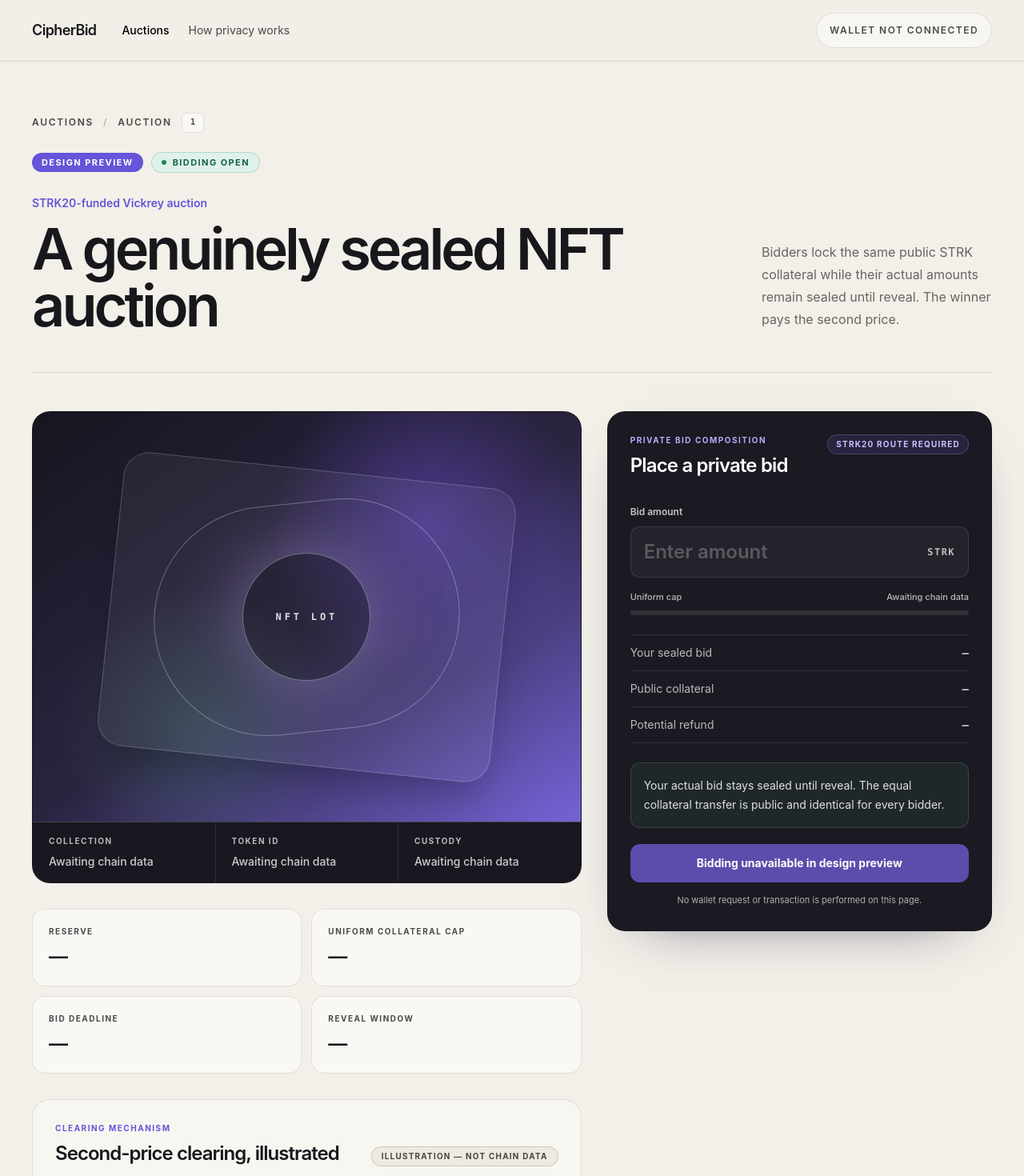
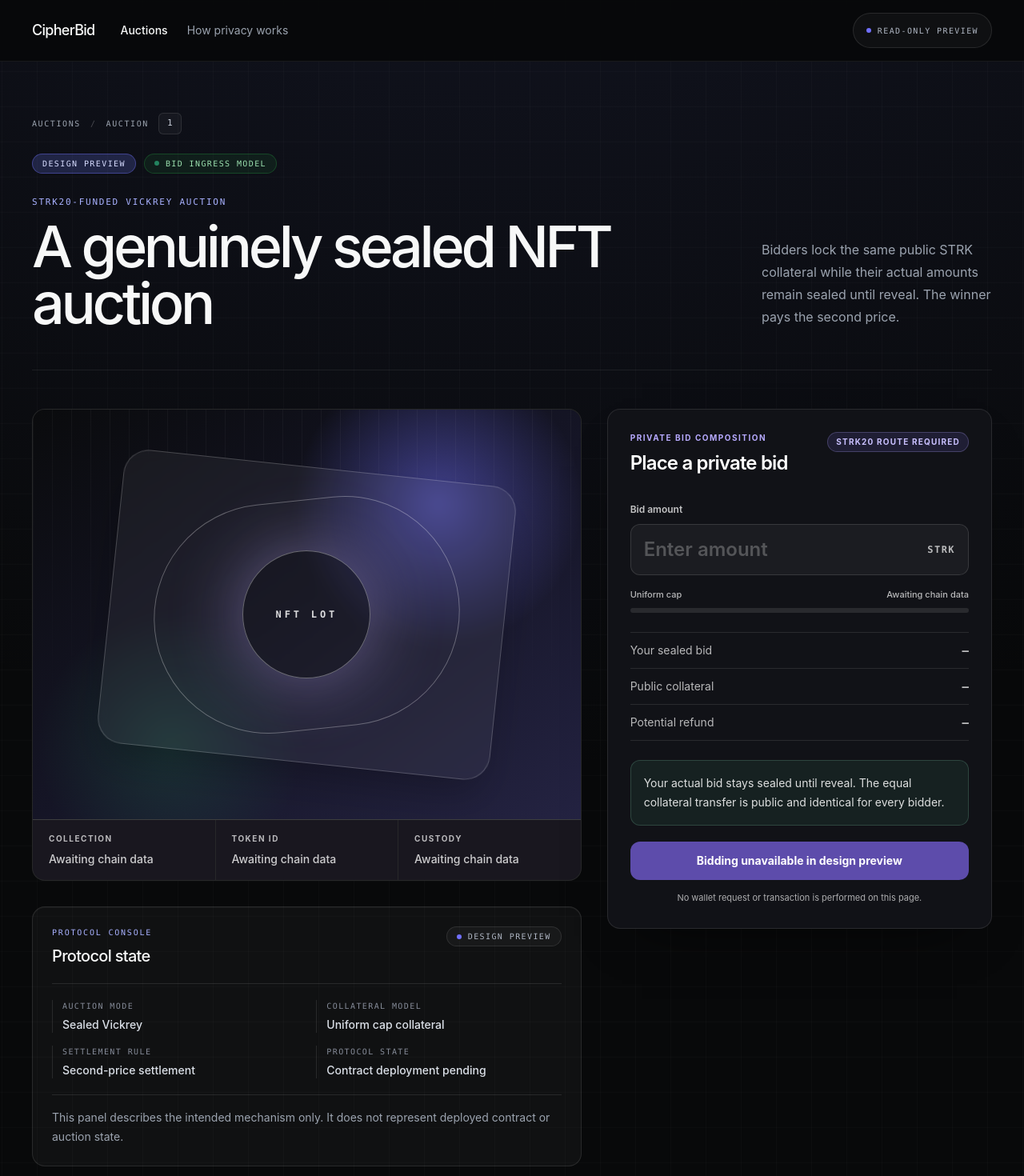
Before and after one commit to SourceSenseiTheRealOne/cipherbid, a Next.js app in the folder web/: page /auctions/1 in a window 1280 px wide. Shown: the top 1470 px of the page at 80% size. Built offline with nearby package versions, Linux system fonts and the light colour scheme.

Commit message:
feat(web): add premium protocol console

```diff
--- a/web/src/app/globals.css
+++ b/web/src/app/globals.css
@@ -2,9 +2,58 @@
 
 .cipherbid-auction-art {
   background:
-    radial-gradient(circle at 72% 28%, rgb(125 92 255 / 42%), transparent 32%),
-    radial-gradient(circle at 30% 76%, rgb(77 174 134 / 22%), transparent 28%),
-    linear-gradient(145deg, #17151f, #2b2441 52%, #7564d8);
+    radial-gradient(circle at 74% 23%, rgb(113 112 255 / 48%), transparent 28%),
+    radial-gradient(circle at 25% 82%, rgb(40 166 104 / 18%), transparent 25%),
+    linear-gradient(145deg, #0a0b0d, #151526 52%, #242342);
+}
+
+.cipherbid-auction-page {
+  background-image:
+    linear-gradient(rgb(255 255 255 / 0.018) 1px, transparent 1px),
+    linear-gradient(90deg, rgb(255 255 255 / 0.018) 1px, transparent 1px),
+    radial-gradient(circle at 50% -20%, rgb(94 106 210 / 0.16), transparent 38%);
+  background-position: center;
+  background-size:
+    44px 44px,
+    44px 44px,
+    auto;
+  font-feature-settings: 'cv01', 'ss03';
+}
+
+.cipherbid-auction-art::before {
+  position: absolute;
+  inset: 0;
+  content: '';
+  background-image: linear-gradient(90deg, rgb(255 255 255 / 0.04) 1px, transparent 1px);
+  background-size: 24px 24px;
+  mask-image: linear-gradient(to bottom, black, transparent 80%);
+}
+
+.cipherbid-panel :is(h2, h3) {
+  color: #f7f8f8;
+}
+
+.cipherbid-panel :is(p, li, dt, dd) {
+  color: #9ba3af;
+}
+
+.cipherbid-panel .text-\[\#6654d9\] {
+  color: #a8b1ff;
+}
+
+.cipherbid-panel .divide-black\/10,
+.cipherbid-panel .border-black\/10 {
+  border-color: rgb(255 255 255 / 0.08);
+}
+
+.cipherbid-panel .bg-\[\#e1f1e9\],
+.cipherbid-panel .bg-\[\#eeeae2\] {
+  background: rgb(255 255 255 / 0.035);
+}
+
+.cipherbid-panel .text-\[\#195e47\],
+.cipherbid-panel .text-\[\#245e4b\] {
+  color: #aee5c1;
 }
 
 @media (prefers-reduced-motion: reduce) {
--- a/web/src/app/layout.tsx
+++ b/web/src/app/layout.tsx
@@ -2,8 +2,8 @@ import type { Metadata } from 'next'
 import './globals.css'
 
 export const metadata: Metadata = {
-  title: 'Create Next App',
-  description: 'Generated by create next app',
+  title: 'CipherBid — Private Vickrey auctions on Starknet',
+  description: 'A visual preview of STRK20-funded sealed NFT auction mechanics.',
 }
 
 export default function RootLayout({
--- a/web/src/features/auction/ui/AuctionBidPreview.tsx
+++ b/web/src/features/auction/ui/AuctionBidPreview.tsx
@@ -1,5 +1,6 @@
 import Link from 'next/link'
 import { SEPOLIA_STRK20_POOL } from '@/lib/starknet/network'
+import { ProtocolConsole } from './ProtocolConsole'
 import { SecondPriceIllustration } from './SecondPriceIllustration'
 
 export type AuctionBidPreviewProps = Readonly<{
@@ -27,70 +28,73 @@ const lifecycle = [
 ] as const
 
 function PlaceholderValue() {
-  return <dd className="mt-2 text-2xl font-semibold tabular-nums text-[#18171b]">—</dd>
+  return <dd className="mt-2 text-2xl font-medium tabular-nums text-[#f7f8f8]">—</dd>
 }
 
 export function AuctionBidPreview({ auctionId }: AuctionBidPreviewProps) {
   return (
-    <div className="cipherbid-auction-page min-h-screen bg-[#f3f0e9] text-[#18171b]">
-      <header className="border-b border-black/10 bg-[#f3f0e9]/95">
+    <div className="cipherbid-auction-page min-h-screen bg-[#08090a] text-[#f7f8f8]">
+      <header className="border-b border-white/[0.07] bg-[#08090a]/95 backdrop-blur-xl">
         <div className="mx-auto flex max-w-7xl flex-wrap items-center justify-between gap-4 px-5 py-4 sm:px-8 lg:px-10">
           <div className="flex items-center gap-8">
-            <Link href="/" className="text-lg font-semibold tracking-[-0.035em] outline-offset-4">
+            <Link href="/" className="text-lg font-medium tracking-[-0.04em] text-[#f7f8f8] outline-offset-4">
               CipherBid
             </Link>
-            <nav aria-label="Primary" className="hidden items-center gap-6 text-sm text-black/70 sm:flex">
-              <span className="font-medium text-black">Auctions</span>
-              <a href="#privacy" className="outline-offset-4 transition-colors hover:text-black">
+            <nav aria-label="Primary" className="hidden items-center gap-6 text-sm text-[#9ba3af] sm:flex">
+              <span className="font-medium text-[#f7f8f8]">Auctions</span>
+              <a href="#privacy" className="outline-offset-4 transition-colors hover:text-[#f7f8f8]">
                 How privacy works
               </a>
             </nav>
           </div>
-          <span className="inline-flex min-h-11 items-center rounded-full border border-black/10 bg-white/45 px-4 text-xs font-semibold uppercase tracking-[0.12em] text-black/70">
-            Wallet not connected
+          <span className="inline-flex min-h-11 items-center gap-2 rounded-full border border-white/10 bg-white/[0.035] px-4 font-mono text-[10px] font-medium uppercase tracking-[0.14em] text-[#aeb5c2]">
+            <span className="h-1.5 w-1.5 rounded-full bg-[#7170ff]" aria-hidden="true" />
+            Read-only preview
           </span>
         </div>
       </header>
 
       <main className="mx-auto max-w-7xl px-5 py-8 sm:px-8 sm:py-12 lg:px-10 lg:py-16">
-        <section aria-labelledby="auction-title" className="mb-9 border-b border-black/10 pb-9 sm:mb-12 sm:pb-12">
+        <section aria-labelledby="auction-title" className="mb-9 border-b border-white/[0.07] pb-9 sm:mb-12 sm:pb-12">
           <nav
             aria-label="Breadcrumb"
-            className="mb-6 flex flex-wrap items-center gap-3 text-xs font-semibold uppercase tracking-[0.14em]"
+            className="mb-6 flex flex-wrap items-center gap-3 font-mono text-[10px] font-medium uppercase tracking-[0.16em]"
           >
-            <Link href="/" className="text-black/70 outline-offset-4 transition-colors hover:text-black">
+            <Link href="/" className="text-[#9ba3af] outline-offset-4 transition-colors hover:text-[#f7f8f8]">
               Auctions
             </Link>
-            <span aria-hidden="true" className="text-black/25">
+            <span aria-hidden="true" className="text-white/25">
               /
             </span>
-            <span className="text-black/70">Auction</span>
-            <code className="max-w-full overflow-hidden text-ellipsis rounded-md border border-black/10 bg-white/55 px-2.5 py-1 font-mono text-[11px] normal-case tracking-normal text-black/65">
+            <span className="text-[#9ba3af]">Auction</span>
+            <code className="max-w-full overflow-hidden text-ellipsis rounded-md border border-white/10 bg-white/[0.035] px-2.5 py-1 font-mono text-[11px] normal-case tracking-normal text-[#c8ced8]">
               {auctionId}
             </code>
           </nav>
 
           <div className="flex flex-wrap items-center gap-2.5">
-            <span className="rounded-full bg-[#6654d9] px-3 py-1 text-[11px] font-bold uppercase tracking-[0.13em] text-white">
+            <span className="rounded-full border border-[#7170ff]/40 bg-[#5e6ad2]/25 px-3 py-1 font-mono text-[10px] font-medium uppercase tracking-[0.14em] text-[#d7dcff]">
               Design preview
             </span>
-            <span className="inline-flex items-center gap-2 rounded-full border border-[#298a68]/25 bg-[#dff2e9] px-3 py-1 text-[11px] font-bold uppercase tracking-[0.13em] text-[#176348]">
+            <span className="inline-flex items-center gap-2 rounded-full border border-[#27a644]/30 bg-[#27a644]/10 px-3 py-1 font-mono text-[10px] font-medium uppercase tracking-[0.14em] text-[#9be1af]">
               <span className="h-1.5 w-1.5 rounded-full bg-[#23845f]" aria-hidden="true" />
-              Bidding open
+              Bid ingress model
             </span>
           </div>
 
           <div className="mt-7 grid gap-6 lg:grid-cols-[minmax(0,1fr)_18rem] lg:items-end">
             <div>
-              <p className="mb-3 text-sm font-semibold text-[#6654d9]">STRK20-funded Vickrey auction</p>
+              <p className="mb-3 font-mono text-[11px] font-medium uppercase tracking-[0.16em] text-[#a8b1ff]">
+                STRK20-funded Vickrey auction
+              </p>
               <h1
                 id="auction-title"
-                className="max-w-4xl text-4xl font-semibold leading-[0.98] tracking-[-0.055em] sm:text-6xl lg:text-7xl"
+                className="max-w-4xl text-4xl font-medium leading-[0.98] tracking-[-0.06em] text-[#f7f8f8] sm:text-6xl lg:text-7xl"
               >
                 A genuinely sealed NFT auction
               </h1>
             </div>
-            <p className="max-w-xl text-base leading-7 text-black/58 lg:pb-1">
+            <p className="max-w-xl text-base leading-7 text-[#9ba3af] lg:pb-1">
               Bidders lock the same public STRK collateral while their actual amounts remain sealed until reveal. The
               winner pays the second price.
             </p>
@@ -101,7 +105,7 @@ export function AuctionBidPreview({ auctionId }: AuctionBidPreviewProps) {
           <section
             aria-labelledby="lot-title"
             data-testid="auction-lot"
-            className="min-w-0 overflow-hidden rounded-[1.4rem] border border-black/10 bg-[#19171f] text-white lg:col-span-7 lg:col-start-1 lg:row-start-1"
+            className="min-w-0 overflow-hidden rounded-2xl border border-white/10 bg-[#0f1011] text-white shadow-[inset_0_1px_0_rgba(255,255,255,0.04)] lg:col-span-7 lg:col-start-1 lg:row-start-1"
           >
             <h2 id="lot-title" className="sr-only">
               NFT lot
@@ -127,9 +131,11 @@ export function AuctionBidPreview({ auctionId }: AuctionBidPreviewProps) {
             </div>
           </section>
 
+          <ProtocolConsole />
+
           <aside
             data-testid="bid-preview-card"
-            className="min-w-0 rounded-[1.4rem] border border-black/10 bg-[#1b1921] p-5 text-white shadow-[0_24px_70px_-45px_rgba(30,22,65,0.75)] sm:p-7 lg:sticky lg:top-8 lg:col-span-5 lg:col-start-8 lg:row-span-6 lg:row-start-1"
+            className="min-w-0 rounded-2xl border border-white/10 bg-[#111217] p-5 text-white shadow-[0_28px_70px_-44px_rgba(0,0,0,0.95)] sm:p-7 lg:sticky lg:top-8 lg:col-span-5 lg:col-start-8 lg:row-span-6 lg:row-start-1"
           >
             <div className="flex items-start justify-between gap-4">
               <div>
@@ -200,9 +206,11 @@ export function AuctionBidPreview({ auctionId }: AuctionBidPreviewProps) {
               <dl
                 key={label}
                 data-testid={`fact-${label.toLowerCase().replaceAll(' ', '-')}`}
-                className="rounded-2xl border border-black/10 bg-white/55 p-5"
+                className="rounded-xl border border-white/[0.08] bg-white/[0.025] p-5 shadow-[inset_0_1px_0_rgba(255,255,255,0.025)]"
               >
-                <dt className="text-[10px] font-bold uppercase tracking-[0.15em] text-black/70">{label}</dt>
+                <dt className="font-mono text-[10px] font-medium uppercase tracking-[0.14em] text-[#858b98]">
+                  {label}
+                </dt>
                 <PlaceholderValue />
               </dl>
             ))}
@@ -212,7 +220,7 @@ export function AuctionBidPreview({ auctionId }: AuctionBidPreviewProps) {
 
           <section
             aria-labelledby="mechanism-title"
-            className="rounded-[1.4rem] border border-black/10 bg-[#e9e4da] p-5 sm:p-7 lg:col-span-7 lg:col-start-1"
+            className="cipherbid-panel rounded-2xl border border-white/[0.08] bg-white/[0.025] p-5 sm:p-7 lg:col-span-7 lg:col-start-1"
           >
             <p className="text-[10px] font-bold uppercase tracking-[0.15em] text-[#6654d9]">Vickrey lifecycle</p>
             <h2 id="mechanism-title" className="mt-2 text-2xl font-semibold tracking-[-0.04em]">
@@ -238,7 +246,7 @@ export function AuctionBidPreview({ auctionId }: AuctionBidPreviewProps) {
           <section
             id="privacy"
             aria-label="Private and public auction data"
-            className="scroll-mt-8 rounded-[1.4rem] border border-black/10 bg-white/55 p-5 sm:p-7 lg:col-span-7 lg:col-start-1"
+            className="cipherbid-panel scroll-mt-8 rounded-2xl border border-white/[0.08] bg-white/[0.025] p-5 sm:p-7 lg:col-span-7 lg:col-start-1"
           >
             <p className="text-[10px] font-bold uppercase tracking-[0.15em] text-[#6654d9]">Privacy boundary</p>
             <h2 className="mt-2 text-2xl font-semibold tracking-[-0.04em]">What stays private—and what does not</h2>
@@ -267,7 +275,7 @@ export function AuctionBidPreview({ auctionId }: AuctionBidPreviewProps) {
 
           <section
             aria-labelledby="evidence-title"
-            className="rounded-[1.4rem] border border-black/10 bg-[#ded8cd] p-5 sm:p-7 lg:col-span-7 lg:col-start-1"
+            className="cipherbid-panel rounded-2xl border border-white/[0.08] bg-white/[0.025] p-5 sm:p-7 lg:col-span-7 lg:col-start-1"
           >
             <div className="flex flex-wrap items-end justify-between gap-3">
               <div>
--- /dev/null
+++ b/web/src/features/auction/ui/ProtocolConsole.tsx
@@ -0,0 +1,44 @@
+const protocolRows = [
+  ['Auction mode', 'Sealed Vickrey'],
+  ['Collateral model', 'Uniform cap collateral'],
+  ['Settlement rule', 'Second-price settlement'],
+  ['Protocol state', 'Contract deployment pending'],
+] as const
+
+export function ProtocolConsole() {
+  return (
+    <section
+      aria-labelledby="protocol-console-title"
+      data-testid="protocol-console"
+      className="cipherbid-protocol-console min-w-0 overflow-hidden rounded-2xl border border-white/10 bg-white/[0.035] p-5 shadow-[inset_0_1px_0_rgba(255,255,255,0.04)] sm:p-6 lg:col-span-7 lg:col-start-1"
+    >
+      <div className="flex flex-wrap items-start justify-between gap-4 border-b border-white/10 pb-5">
+        <div>
+          <p className="font-mono text-[10px] font-medium uppercase tracking-[0.18em] text-[#a8b1ff]">
+            Protocol console
+          </p>
+          <h2 id="protocol-console-title" className="mt-2 text-xl font-medium tracking-[-0.035em] text-[#f7f8f8]">
+            Protocol state
+          </h2>
+        </div>
+        <span className="inline-flex items-center gap-2 rounded-full border border-white/10 bg-white/[0.035] px-3 py-1 font-mono text-[10px] uppercase tracking-[0.14em] text-[#aeb5c2]">
+          <span className="h-1.5 w-1.5 rounded-full bg-[#7170ff]" aria-hidden="true" />
+          Design preview
+        </span>
+      </div>
+
+      <dl className="mt-5 grid gap-x-6 gap-y-4 sm:grid-cols-2">
+        {protocolRows.map(([label, value]) => (
+          <div key={label} className="min-w-0 border-l border-white/10 pl-3">
+            <dt className="font-mono text-[10px] uppercase tracking-[0.14em] text-[#858b98]">{label}</dt>
+            <dd className="mt-1.5 text-sm font-medium text-[#dbe0e8]">{value}</dd>
+          </div>
+        ))}
+      </dl>
+
+      <p className="mt-5 border-t border-white/10 pt-4 text-sm leading-6 text-[#9ba3af]">
+        This panel describes the intended mechanism only. It does not represent deployed contract or auction state.
+      </p>
+    </section>
+  )
+}
--- a/web/src/features/auction/ui/SecondPriceIllustration.tsx
+++ b/web/src/features/auction/ui/SecondPriceIllustration.tsx
@@ -2,7 +2,7 @@ export function SecondPriceIllustration() {
   return (
     <section
       aria-labelledby="clearing-chart-title"
-      className="rounded-[1.4rem] border border-black/10 bg-[#f8f6f1] p-5 sm:p-7 lg:col-span-7 lg:col-start-1"
+      className="cipherbid-panel rounded-2xl border border-white/[0.08] bg-white/[0.025] p-5 sm:p-7 lg:col-span-7 lg:col-start-1"
     >
       <div className="flex flex-wrap items-end justify-between gap-3">
         <div>
@@ -11,12 +11,12 @@ export function SecondPriceIllustration() {
             Second-price clearing, illustrated
           </h2>
         </div>
-        <span className="rounded-full border border-black/15 bg-[#eeeae2] px-3 py-1 text-[10px] font-bold uppercase tracking-[0.12em] text-black/70">
+        <span className="rounded-full border border-white/10 bg-white/[0.035] px-3 py-1 font-mono text-[10px] font-medium uppercase tracking-[0.14em] text-[#aeb5c2]">
           Illustration — not chain data
         </span>
       </div>
 
-      <div className="mt-6 overflow-hidden rounded-xl border border-black/10 bg-[#19171f] p-3 sm:p-5">
+      <div className="mt-6 overflow-hidden rounded-xl border border-white/10 bg-[#0b0c0e] p-3 sm:p-5">
         <svg
           role="img"
           aria-label="Illustrative second-price clearing chart"
```
Also changed, not shown: 4 other files (tests, documents, lock files or other folders).
